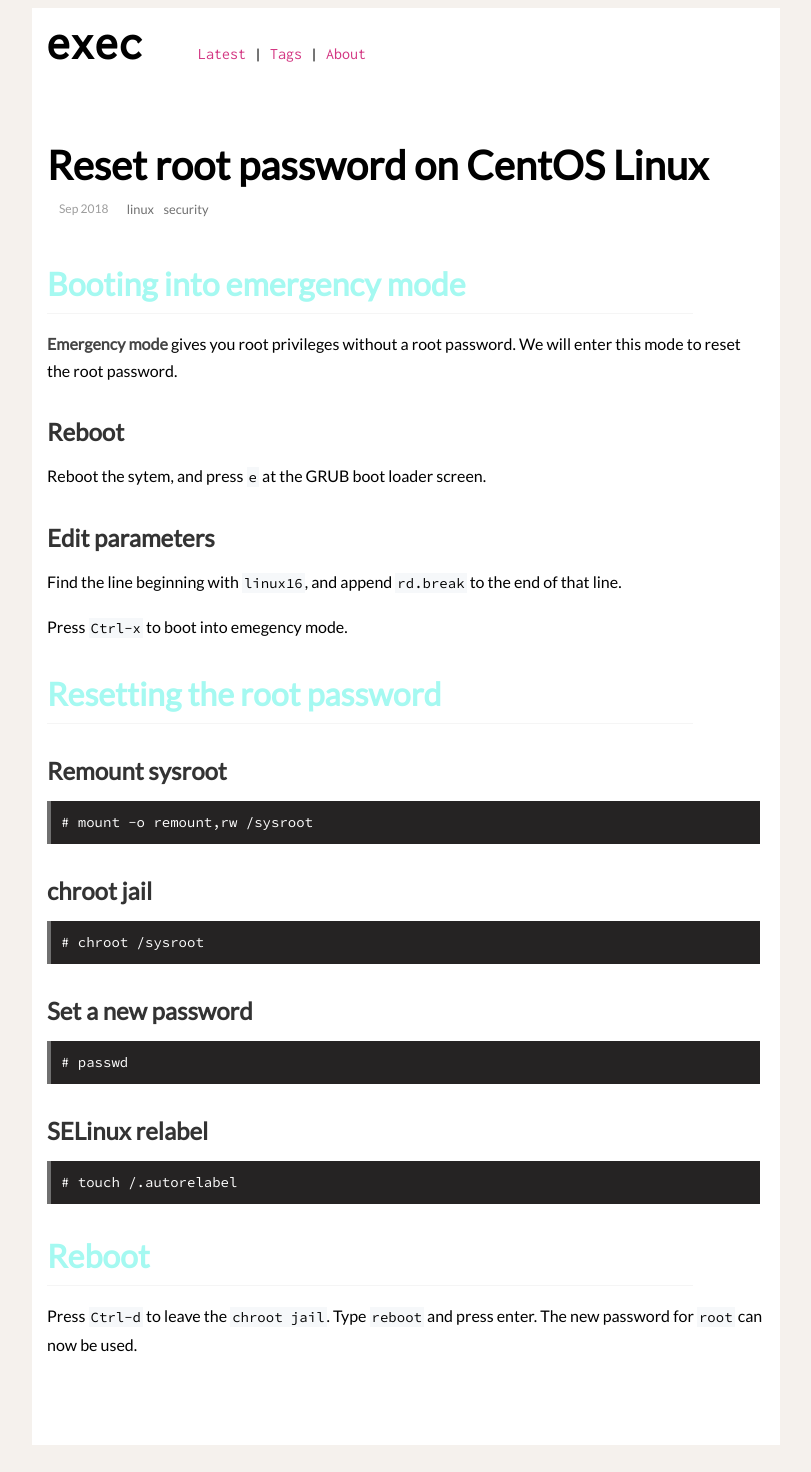
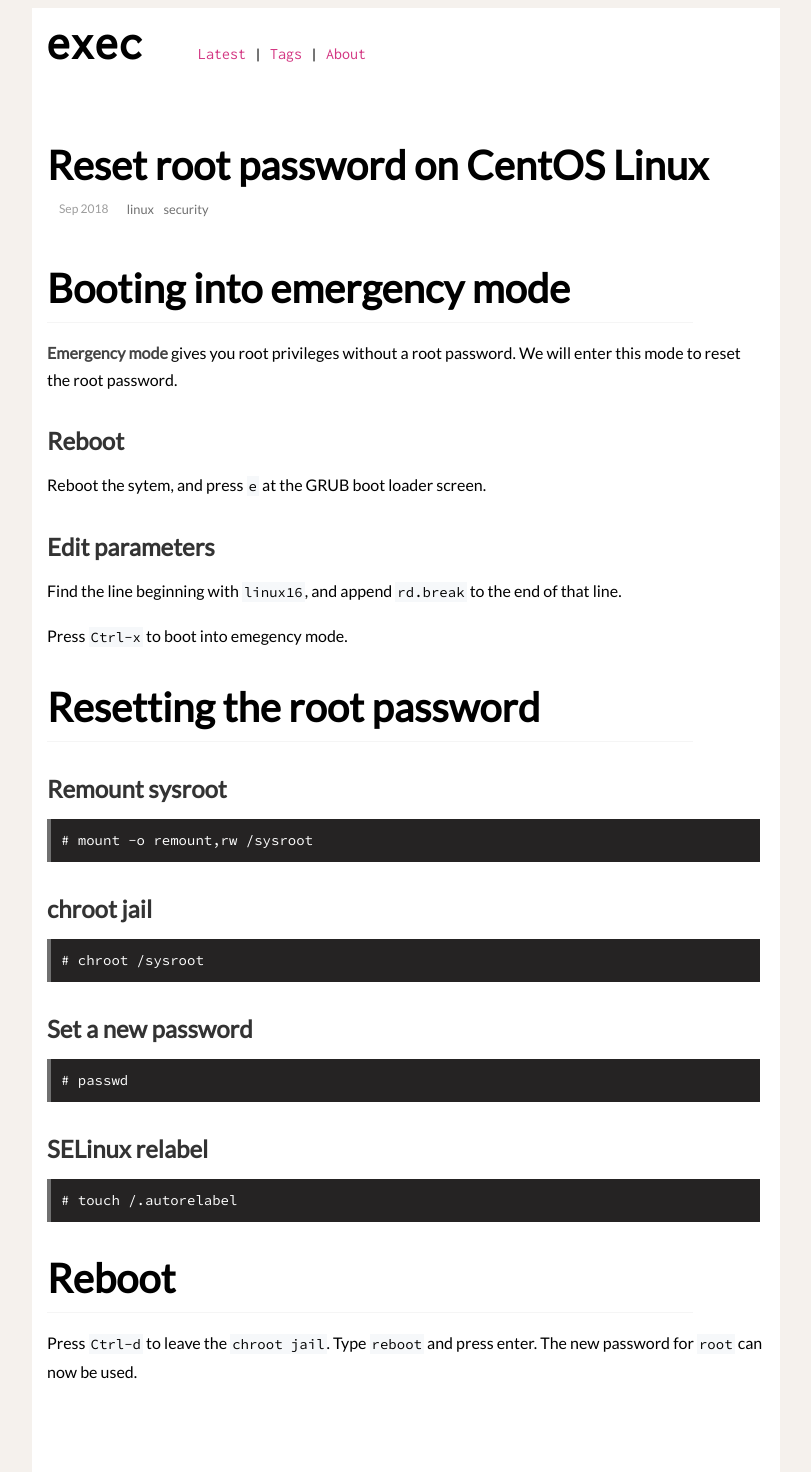
Before and after one commit to execas/execas.github.io, a Jekyll site: the page built from _posts/2018-09-03-reset-root-password-on-centos-linux.md, in a window 1280 px wide. Shown: the whole page, without its empty margins (234-1045 px from the left). Built offline with Jekyll 4.4.1, drawn with Linux system fonts in a browser that asks for light colours; before the commit the page ends 1445 px from its top, so only the background shows below that.

Commit message:
Update execas.css

```diff
--- a/css/execas.css
+++ b/css/execas.css
@@ -280,9 +280,9 @@
 }
 
 .post h2 {
-     color: #a5f9f1;
+     color: #000000;
      /*color: #d33682;*/
-     font-size: 2rem;
+     font-size: 2.5rem;
      margin-top: 2rem;
      margin-bottom:1rem;
      padding-bottom: 10px;
```
